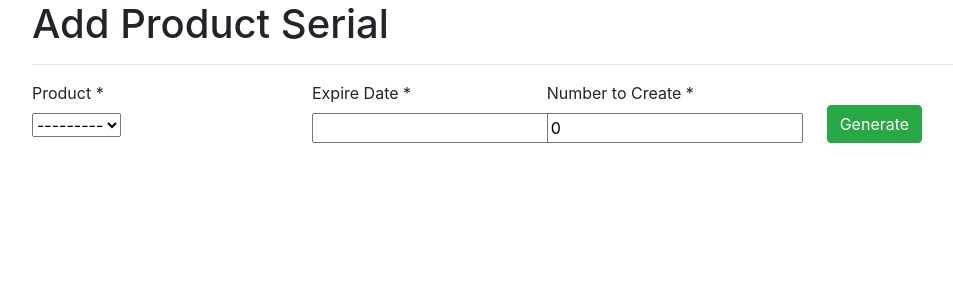
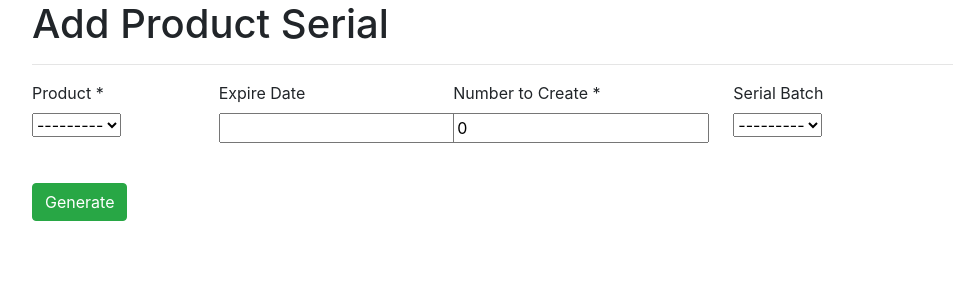
Before and after one commit to Bak-JH/HixProductServerBackup, a Django app: page /manage/add-serial/ in a window 1280 px wide. Shown: the top 300 px of the page, without its empty margins (53-1006 px from the left). Run offline with Django 3.2, Linux system fonts and the light colour scheme; the visitor is signed in with stand-in values (Sample User, id 1); data that the repository does not hold is empty; some libraries are stand-ins or nearby versions.

Commit message:
add batch selection in management page

```diff
--- a/management/forms.py
+++ b/management/forms.py
@@ -2,7 +2,7 @@ import datetime
 
 
 from django import forms
-from product.models import Product
+from product.models import Product, ProductSerial_batch
 from datetime import date
 
 # resin manager
@@ -33,5 +33,6 @@ class AddProductSerialForm(forms.Form):
         super(AddProductSerialForm, self).__init__(*args, **kwargs)
 
     product = forms.ModelChoiceField(label="Product ", queryset=Product.objects.all())
-    expire_date = forms.DateField(label="Expire Date ", input_formats=['%Y-%m-%d'], widget=forms.DateInput(attrs={'readonly':'readonly'}))
+    expire_date = forms.DateField(label="Expire Date ", input_formats=['%Y-%m-%d'], widget=forms.DateInput(attrs={'readonly':'readonly'}), required=False)
     number = forms.IntegerField(label="Number to Create ", initial=0)
+    batch_name = forms.ModelChoiceField(label="Serial Batch ", queryset=ProductSerial_batch.objects.all().values_list('name'), required=False)
--- a/management/templates/management/add_serial.html
+++ b/management/templates/management/add_serial.html
@@ -10,7 +10,7 @@
 <form action=""  method="post">
   {% csrf_token %}
   <div class="form-row">
-    <div class="form-group col-md-3 mb-3">
+    <div class="form-group col-md-2 mb-2">
       {{ form.product|as_crispy_field }}
     </div>
     <div class="form-group col-md-2 mr-5">
@@ -18,6 +18,9 @@
     </div>
     <div class="form-group col-md-3 mb-3">
       {{ form.number|as_crispy_field }}
+    </div>
+    <div class="form-group col-md-3 mb-3">
+      {{ form.batch_name|as_crispy_field }}
     </div>
     <div class="form-group col-md-3 mt-4">
       <button type="submit" class="btn btn-success">Generate</button>
```
